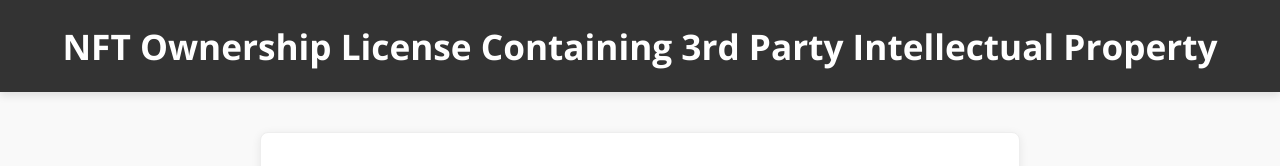
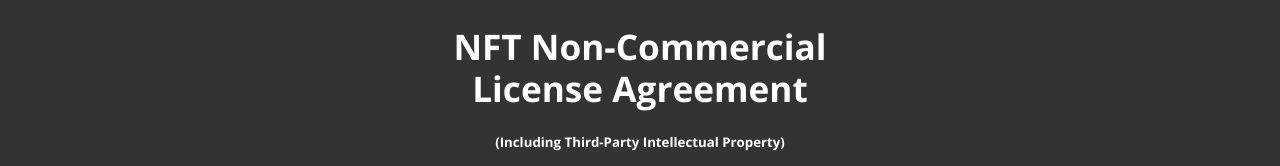
Before and after one commit to StaplezStudio/NonCommercialLicence3rdParty, a plain HTML site: page index.html in a window 1280 px wide. Shown: the top 166 px of the page. Drawn offline with nearby package versions, Linux system fonts and the light colour scheme.

Commit message:
index.html

```diff
--- a/index.html
+++ b/index.html
@@ -173,8 +173,7 @@
 </head>
 <body>
     <header>
-        <h1>NFT Ownership License Containing 3rd Party Intellectual Property </h1>
-    </header>
+        <h1>NFT Non-Commercial<br>License Agreement</h1><h5>(Including Third-Party Intellectual Property)</h5>
 
     <div class="container">
         <div class="section-card">
```
